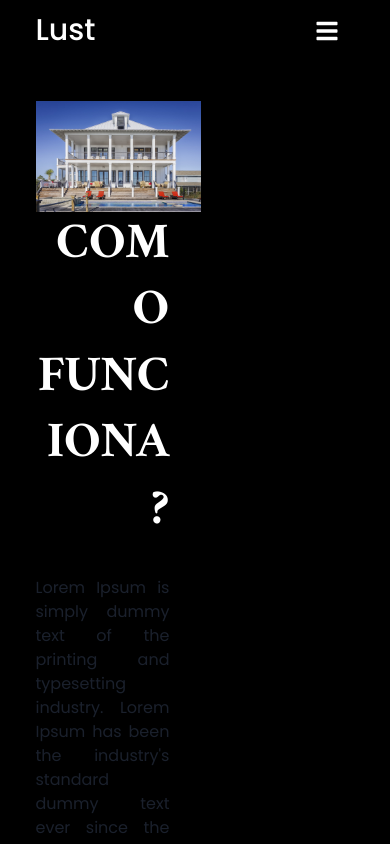
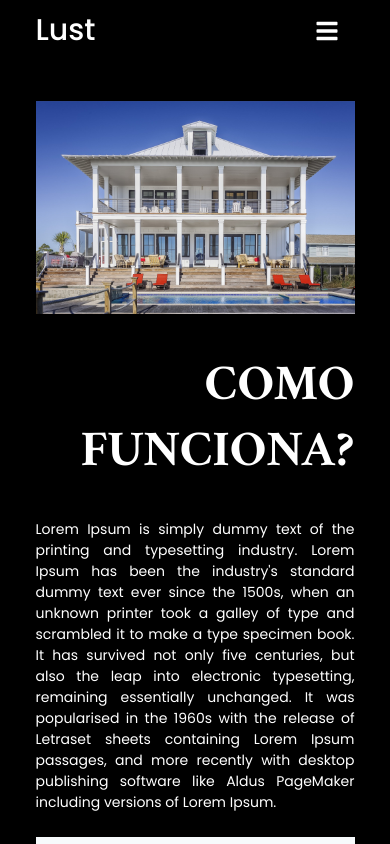
Before and after one commit to gcaramori/lust-imobiliaria, a React (Create React App) app: page /como-funciona in a window 390 px wide. Built offline with nearby package versions, Linux system fonts and the light colour scheme.

Commit message:
Finished all components mobile

```diff
--- a/public/styles.css
+++ b/public/styles.css
@@ -40,3 +40,13 @@ html, body, #root {
 ::-webkit-scrollbar-thumb:hover {
   background-color: #a8bbbf;
 }
+
+.mapouter {
+  position: relative;
+  text-align: right;
+}
+
+.gmap_canvas {
+  overflow: hidden;
+  background: none !important;
+}
--- a/src/components/HowItWorks.jsx
+++ b/src/components/HowItWorks.jsx
@@ -6,17 +6,17 @@ import Footer from './includes/Footer';
 const HowItWorks = () => {
   return (
     <Container id="howItWorks" h='100vh' maxW='90%'>
-      <Box id="mainSection" h='100%' w='100%'>
-          <Flex flexDir={{ base: 'column', lg: 'row' }} justifyContent='space-between' alignItems='flex-start' h='80%' w='100%'>
-            <Box w='52%' h='100%'>
+      <Box id="mainSection" h={{ base: 'auto', xl: '100%' }} w='100%'>
+          <Flex flexDir={{ base: 'column', xl: 'row' }} justifyContent='space-between' alignItems='flex-start' h='80%' w='100%' mb={{ base: 20, '2xl': 0 }}>
+            <Box w={{ base: '100%', xl: '49%', '2xl': '52%' }} h='100%'>
               <Box as={motion.div} initial={{ opacity: 0, x: -100 }} whileInView={{ opacity: 1, x: 0 }} transition='.6s linear' h='100%'>
                 <Image src='/assets/house6.jpg' alt="casa6" w='100%' h='100%' objectFit={{ lg: 'cover' }} />
               </Box>
             </Box>
-            <Box w='42%' h='100%'>
+            <Box w={{ base: '100%', xl: '45%', '2xl': '42%' }} h='100%' mt={{ base: 10, '2xl': 0 }}>
               <Box as={motion.div} initial={{ opacity: 0, x: 100 }} whileInView={{ opacity: 1, x: 0 }} transition='.6s linear'>
                 <Heading as='h1' textAlign='right' fontSize={{ base: 50, md: 60 }} color='#fff' fontWeight='600' mb={8}>COMO FUNCIONA?</Heading>
-                <Text fontSize={{ base: 16, md: 20 }} textAlign='justify'>
+                <Text fontSize={{ base: 14, lg: 16, md: 20 }} textAlign='justify' color='#fff'>
                   Lorem Ipsum is simply dummy text of the printing and typesetting industry. Lorem Ipsum has been the industry's standard dummy text ever since the 1500s, when an unknown printer took a galley of type and scrambled it to make a type specimen book. It has survived not only five centuries, but also the leap into electronic typesetting, remaining essentially unchanged. It was popularised in the 1960s with the release of Letraset sheets containing Lorem Ipsum passages, and more recently with desktop publishing software like Aldus PageMaker including versions of Lorem Ipsum.
                 </Text>
                 <Button as='a' w='100%' mx='auto' bg='gray.50' mt={{ base: 6, md: 12 }} py={8} borderRadius={0} boxShadow='lg' _hover={{ bg: 'gray.200' }} cursor='pointer'>
--- a/src/components/Map.jsx
+++ b/src/components/Map.jsx
@@ -1,17 +1,24 @@
 import React from "react";
-import { Box, Heading, Container } from '@chakra-ui/react';
+import { Flex, Box, Heading, Container } from '@chakra-ui/react';
 import { motion } from 'framer-motion';
+import GoogleMap from "./includes/GoogleMap";
+import Footer from "./includes/Footer";
 
 const Map = () => {
     return (
-      <Container id="howItWorks" h='100vh' maxW='90%'>
-        <Box id="mainSection" h='100%' w='100%'>
+      <Container id="map" h='100vh' maxW='90%'>
+        <Box id="mainSection" h='auto' w='100%' mb={{ base: 10, xl: 20 }}>
           <Box as={motion.div} initial={{ opacity: 0, x: 100 }} whileInView={{ opacity: 1, x: 0 }} transition='.6s linear'>
-            <Heading as='h1' textAlign='right' fontSize={{ base: 50, md: 60 }} color='#fff' fontWeight='600' mb={8}>MAPA</Heading>
+            <Heading as='h1' fontSize={{ base: 50, md: 60 }} color='#fff' fontWeight='600' mb={8}>MAPA</Heading>
           </Box>
+          <Flex h='auto' w='100%' justifyContent='center' alignItems='center'>
+            <GoogleMap />
+          </Flex>
         </Box>
+
+        <Footer />
       </Container>
-    )
+    );
   }
 
   export default Map;
--- /dev/null
+++ b/src/components/includes/GoogleMap.jsx
@@ -0,0 +1,16 @@
+import React from "react";
+import { Box, Flex, AspectRatio } from '@chakra-ui/react';
+
+const GoogleMap = () => {
+    return (
+        <Flex justifyContent='center' className="mapouter" h='100%' w='100%'>
+            <Box className="gmap_canvas" w='100%'>
+                <AspectRatio maxW='100%' maxH={{ base: '500px', lg: '650px', xl: '800px' }} ratio={{ base: 4 / 3, xl: 16 / 9 }}>
+                    <iframe id="gmap_canvas" title="googleMap" src="https://maps.google.com/maps?q=310%20W%20Broadway,%20New%20York,%20NY%2010013,%20Estados%20Unidos&t=&z=15&ie=UTF8&iwloc=&output=embed" />
+                </AspectRatio>
+            </Box>
+        </Flex>
+    );
+}
+
+export default GoogleMap;
```
